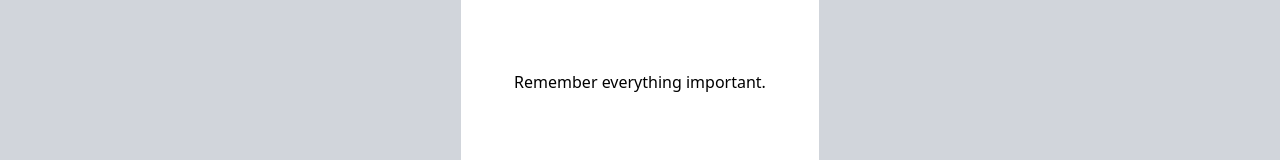
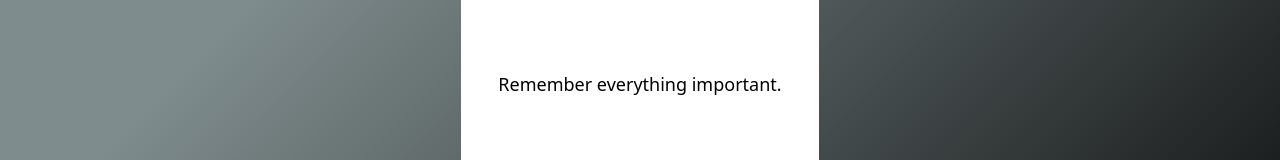
Before and after one commit to anirket/evernote-clone, a React (Create React App) app: page / in a window 1280 px wide. Shown: the part 294-454 px from the top of the page. Built offline with nearby package versions, Linux system fonts and the light colour scheme; no server answers.

Commit message:
UI revamp and auth protection

```diff
--- a/src/Components/Displaynotes.js
+++ b/src/Components/Displaynotes.js
@@ -120,7 +120,7 @@ const Displaynotes = () => {
                 {fetchingnotes ?
 
                     (<div className="flex justify-center items-center h-screen text-2xl text-green-500">
-                        <div class="animate-spin rounded-full h-12 w-12 border-b-2 border-black"></div>
+                        <div className="animate-spin rounded-full h-12 w-12 border-b-2 border-black"></div>
                     </div>
 
                     )
--- a/src/Components/Helperfiles/CreateLoading.js
+++ b/src/Components/Helperfiles/CreateLoading.js
@@ -7,7 +7,7 @@ const CreateLoading = ({ handlecreatenote, loading }) => {
         return (
 
             <div className="cursor-pointer flex items-center p-3 bg-gray-300 rounded-full mb-2 text-white font-semibold justify-center mx-6">
-                <div class="animate-spin rounded-full h-7 w-7 border-b-2 border-white"></div>
+                <div className="animate-spin rounded-full h-7 w-7 border-b-2 border-white"></div>
             </div>
         )
     }
--- a/src/Components/Helperfiles/LoginLogout.js
+++ b/src/Components/Helperfiles/LoginLogout.js
@@ -11,7 +11,7 @@ const LoginLogout = () => {
         return (<div className="login-wrapper cursor-pointer  text-center flex justify-center ">
             <button className="loginbutton rounded-full border-none outline-none md:px-32 bg-red-500  text-white py-2 px-14" disabled>
 
-                <div class="animate-spin rounded-full h-7 w-7 border-b-2 border-white"></div>
+                <div className="animate-spin rounded-full h-7 w-7 border-b-2 border-white"></div>
 
             </button>
 
@@ -23,8 +23,8 @@ const LoginLogout = () => {
             {isAuthenticated ?
                 (
                     <Link to="/all-notes">
-                        <div className="login-wrapper cursor-pointer  text-center flex justify-center outline-none">
-                            <button className="loginbutton rounded-full border-none outline-none md:px-16 bg-black  text-white py-2 px-12 flex items-center ">Go to Dashboard <FiArrowRight className="ml-3" /></button>
+                        <div className="login-wrapper cursor-pointer  text-center flex justify-center outline-none border-black border-2 rounded-full w-96 shadow-lg ">
+                            <button className="loginbutton rounded-full border-none outline-none md:px-16 bg-white text-black py-2 px-12 flex items-center font-semibold">Go to Dashboard <FiArrowRight className="ml-3" /></button>
                         </div>
                     </Link>
                 )
--- a/src/Components/Login.js
+++ b/src/Components/Login.js
@@ -5,7 +5,7 @@ import LoginLogout from './Helperfiles/LoginLogout'
 const Login = () => {
 
     return (
-        <div className="bg-gray-300  h-screen flex justify-center items-center">
+        <div className="loginpagewrapper  h-screen flex justify-center items-center">
 
             <div className="logindiv bg-white rounded-xl pt-10">
                 <div className="logo-section flex flex-col items-center">
@@ -14,7 +14,7 @@ const Login = () => {
                         <div className="evernote-tagline text-sm font-serif pt-1 md:text-lg">
                     </div>
 
-                        <h3>Remember everything important.</h3>
+                        <h3 className="md:text-lg">Remember everything important.</h3>
                     </div>
                 </div>
                 <div className="loginsection flex justify-center mt-20 items-center md:mt-14 outline-none">
--- a/src/index.css
+++ b/src/index.css
@@ -2,66 +2,84 @@
 @tailwind components;
 @tailwind utilities;
 
+.loginpagewrapper {
+    background-color: "#000000";
+    background-image: linear-gradient(315deg, #000000 0%, #7f8c8d 74%);
+}
 
-.logindiv{
-    height:75vh;
+.logindiv {
+    height: 75vh;
     width: 84vw;
 }
-.login-wrapper{
+
+.login-wrapper {
     width: 73vw;
 }
+
+
 /* sidebar for pc view */
-.pcsidebar{
+
+.pcsidebar {
     width: 21vw;
 }
+
+
 /* scrollbar */
+
+
 /* width */
+
 ::-webkit-scrollbar {
     width: 10px;
 }
 
+
 /* Track */
+
  ::-webkit-scrollbar-track {
     background: #f1f1f1;
 }
 
+
 /* Handle */
+
  ::-webkit-scrollbar-thumb {
     background: #888;
 }
 
+
 /* Handle on hover */
+
  ::-webkit-scrollbar-thumb:hover {
     background: #555;
 }
+
+
 /* for pc */
-@media only screen and (min-width:640px){
-    .logindiv{
+
+@media only screen and (min-width:640px) {
+    .logindiv {
         height: 82vh;
         width: 28vw;
     }
-    .login-wrapper{
+    .login-wrapper {
         width: 21vw;
     }
-    .header{
+    .header {
         width: 25vw;
-
     }
-    .allnotes{
+    .allnotes {
         width: 25vw;
         height: 86vh;
     }
-    .textareainput{
+    .textareainput {
         width: 54vw;
-        height:72vh;
+        height: 72vh;
     }
-    .titleinput{
+    .titleinput {
         width: 54vw;
-
     }
-    .header-top{
+    .header-top {
         width: 54vw;
-
     }
-
 }
--- a/src/index.js
+++ b/src/index.js
@@ -5,11 +5,12 @@ import './index.css';
 import { Auth0Provider } from "@auth0/auth0-react";
 
 ReactDOM.render(
-    <Auth0Provider domain="aniketkulkarni.us.auth0.com"
-        clientId="9yYWQaFFmOhGbBy9CDJ7fhKLCoIpIfoS"
-        redirectUri="http://localhost:3000/all-notes"
-        >
+    <Auth0Provider domain={process.env.REACT_APP_AUTH_DOMAIN}
+        clientId={process.env.REACT_APP_CLIENT_ID}
+        redirectUri={process.env.REACT_APP_REDIRECT_URI}
+    >
         <App />
     </Auth0Provider>
+
     , document.getElementById("root")
 );
```
Also changed, not shown: 1 other file (tests, documents, lock files or other folders). Lines whose indentation alone changed are shown as unchanged.
